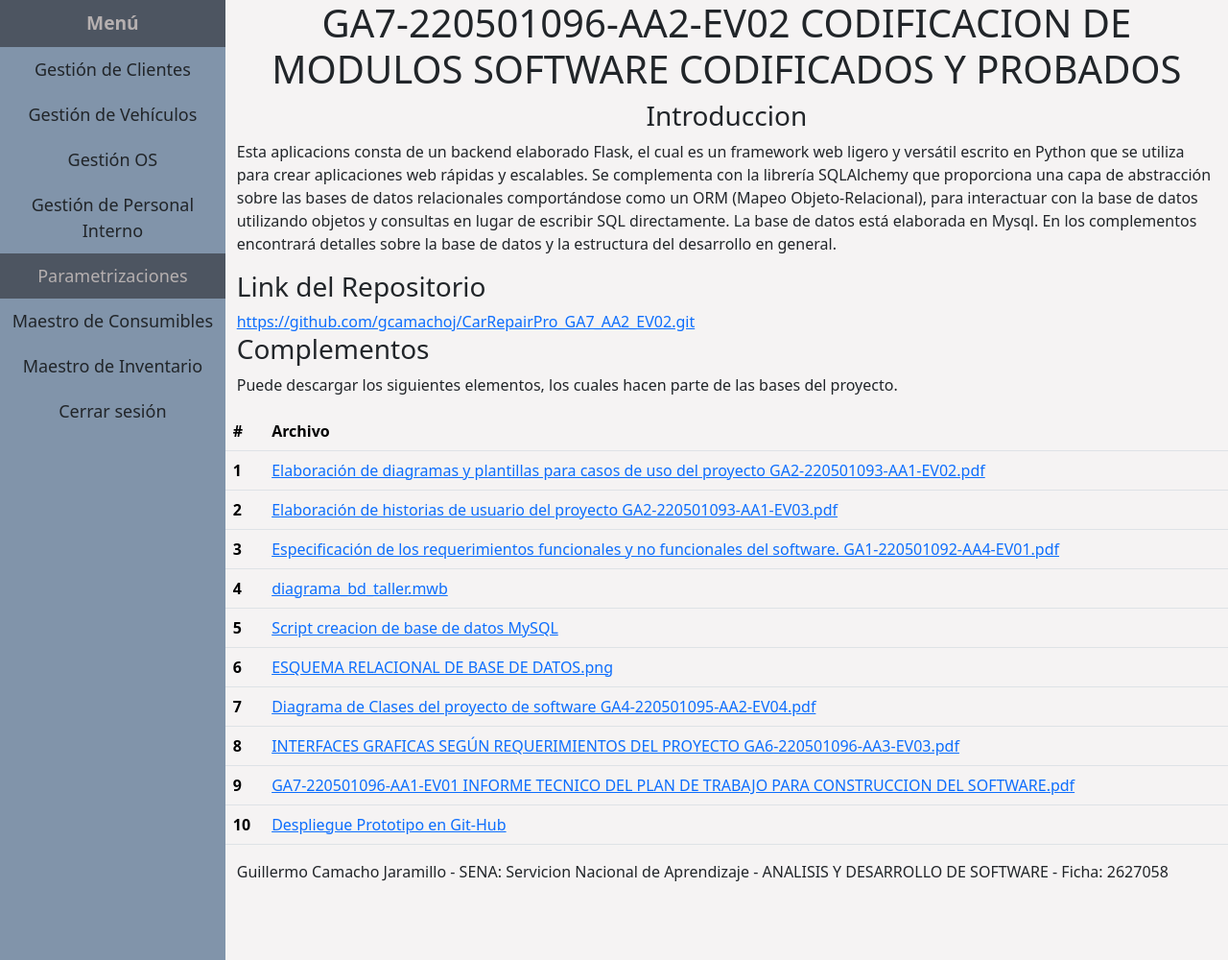
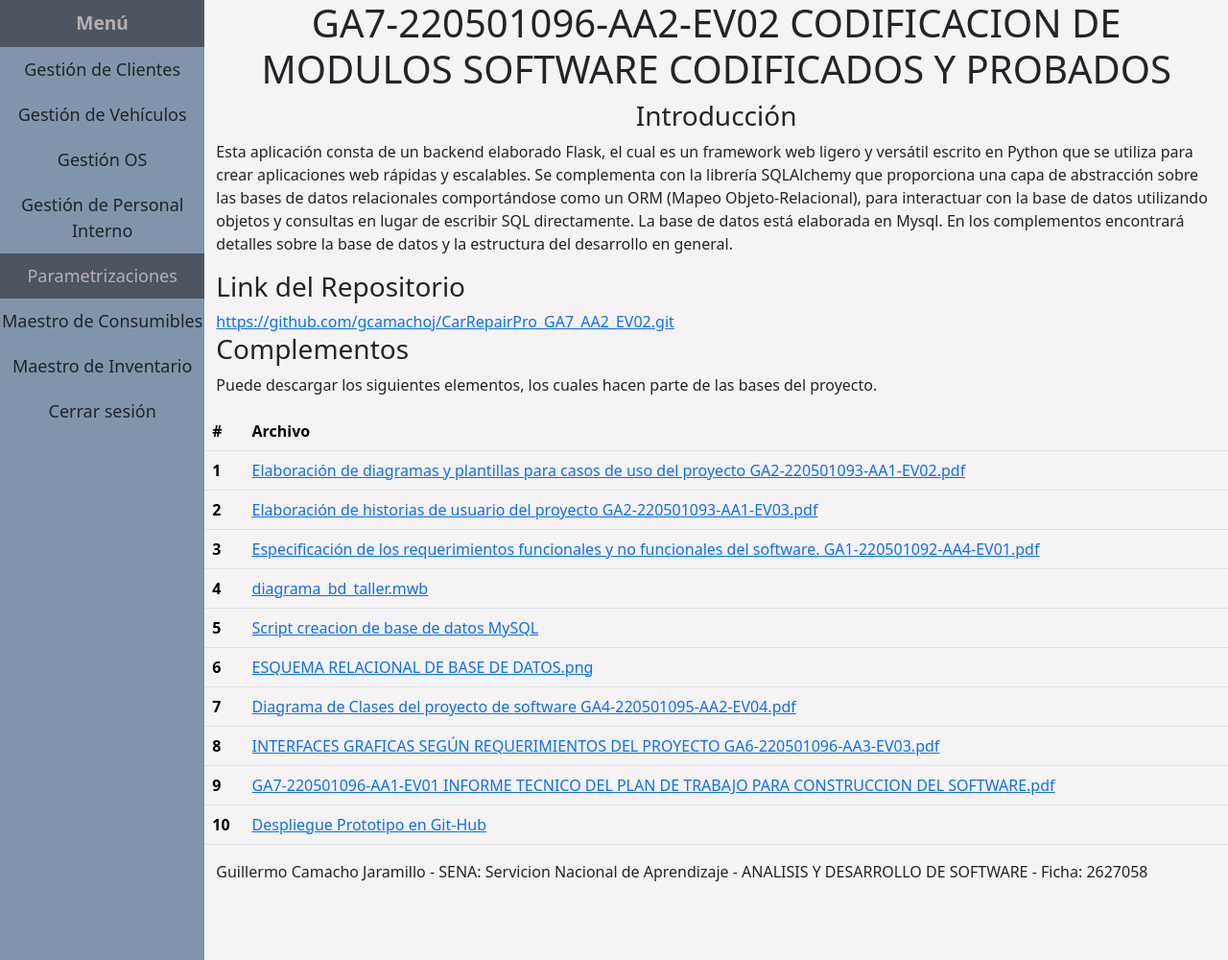
Before and after one commit to gcamachoj/CarRepairPro_GA7_AA2_EV02, a Flask app: page /index in a window 1280 px wide. Shown: the whole page at 96% size. Run offline with Flask 3, Linux system fonts and the light colour scheme; parts of the project's set-up code (start-up, migrations or seed data) failed here and were passed over.

Commit message:
modificado app para enrutar seccion clientes. Estilos mejorados con titulos principales h1 centrados, estructura html mejorada y algunas correcciones en el index.

```diff
--- a/app.py
+++ b/app.py
@@ -92,7 +92,7 @@ def base():
     return render_template('base.html')
 
 @app.route('/clientes')
-def verClientes():
+def clientes():
     clientes = Cliente.query.all() # Consulta todos los clientes en la base de datos
     return render_template('clientes.html', clientes=clientes)
 
--- a/static/css/styles.css
+++ b/static/css/styles.css
@@ -32,6 +32,10 @@ header{
     height:100%;
 }
 /*------ contenido ---------------*/
+
+.content{
+    width:100%;
+}
 .contenido{
     display: flex;
     flex-direction: row;
--- a/templates/base.html
+++ b/templates/base.html
@@ -16,7 +16,7 @@
                 </div>
 
                 <div class="linea-normal">
-                <a href="clientes.html">Gestión de Clientes</a>
+                <a href="{{ url_for('clientes') }}">Gestión de Clientes</a>
                 </div>
 
                 <div class="linea-normal">
--- a/templates/index.html
+++ b/templates/index.html
@@ -4,11 +4,11 @@
 <div class="container">
     <div class="row">
         <h1 class="text-center">GA7-220501096-AA2-EV02 CODIFICACION DE MODULOS  SOFTWARE CODIFICADOS Y PROBADOS</h1>
-        <h3 class="text-center">Introduccion</h3>
+        <h3 class="text-center">Introducción</h3>
 
 
         <div class="col">
-            <p class="text-justify">Esta aplicacions consta de un backend elaborado Flask, el cual es un framework web ligero y versátil escrito en Python que se utiliza para crear aplicaciones web rápidas y escalables. Se complementa con la librería SQLAlchemy que proporciona una capa de abstracción sobre las bases de datos relacionales comportándose como un ORM (Mapeo Objeto-Relacional), para  interactuar con la base de datos utilizando objetos y consultas en lugar de escribir SQL directamente. La base de datos está elaborada en Mysql. En los complementos encontrará detalles sobre la base de datos y la estructura del desarrollo en general.</h2>
+            <p class="text-justify">Esta aplicación consta de un backend elaborado Flask, el cual es un framework web ligero y versátil escrito en Python que se utiliza para crear aplicaciones web rápidas y escalables. Se complementa con la librería SQLAlchemy que proporciona una capa de abstracción sobre las bases de datos relacionales comportándose como un ORM (Mapeo Objeto-Relacional), para  interactuar con la base de datos utilizando objetos y consultas en lugar de escribir SQL directamente. La base de datos está elaborada en Mysql. En los complementos encontrará detalles sobre la base de datos y la estructura del desarrollo en general.</h2>
             </div>
         </div>
         <div class="col">
```
Also changed, not shown: templates/clientes.html (+8 -10 lines).
